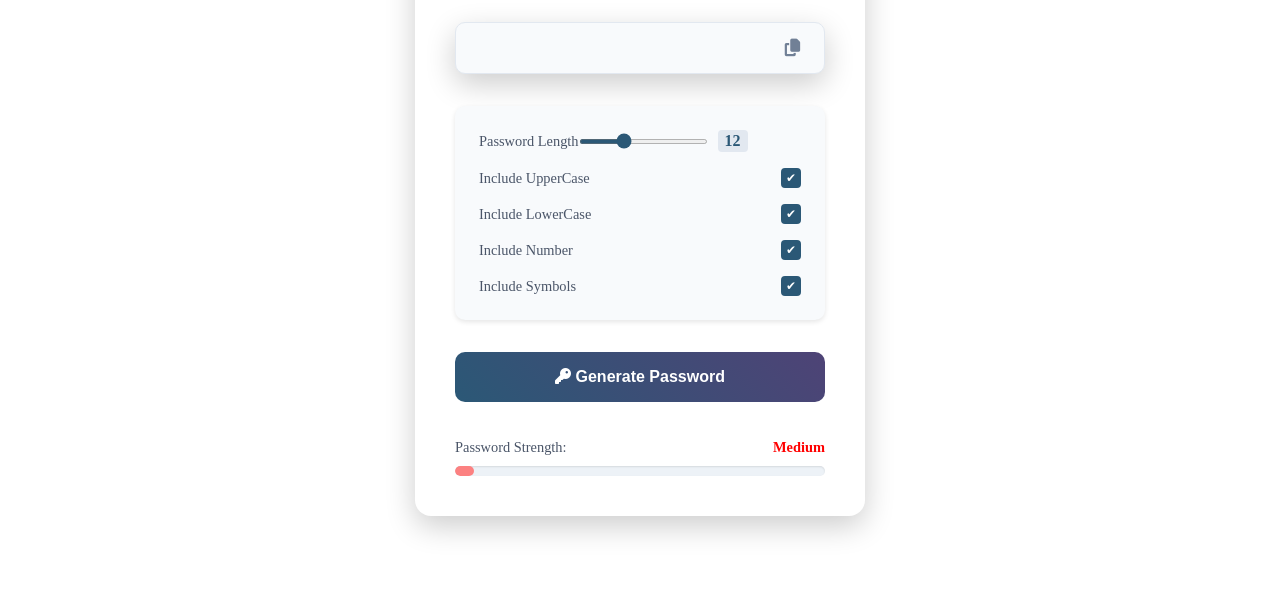
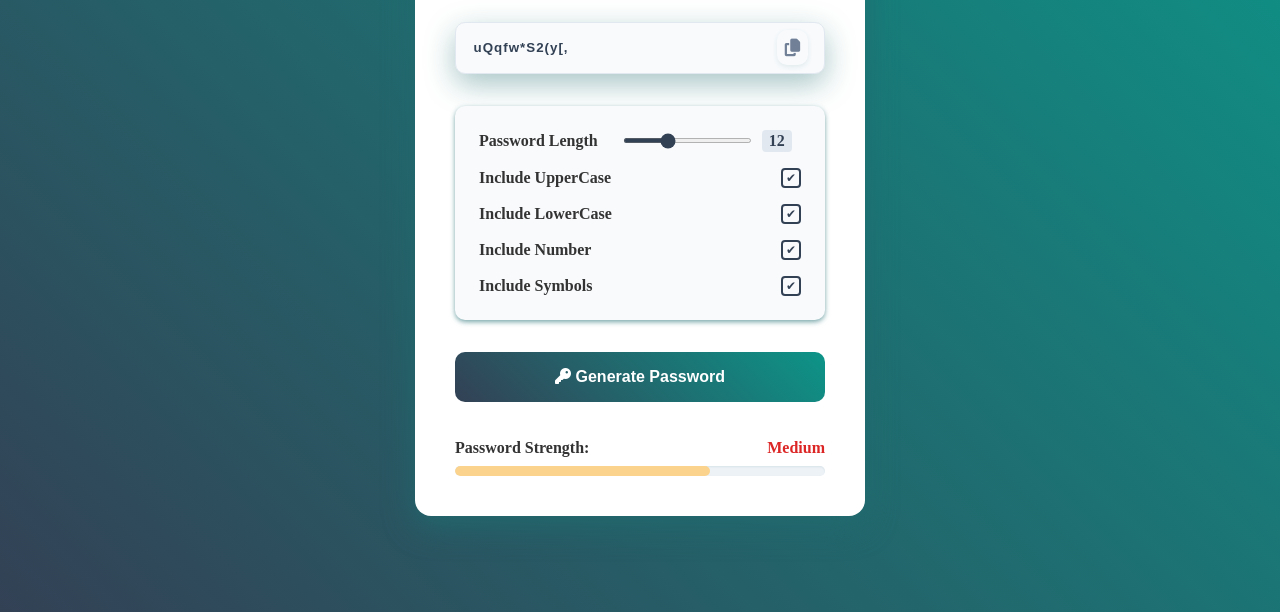
Before and after one commit to Arjun-P-Manoj/Password-Generator, a plain HTML site: page index.html in a window 1280 px wide. Shown: the part 188-800 px from the top of the page. Drawn offline with Linux system fonts and the light colour scheme; a web font is replaced by a local one.

Commit message:
Created js and updated css

```diff
--- a/index.html
+++ b/index.html
@@ -22,7 +22,7 @@
         <div class="option">
           <label for="length">Password Length</label>
           <div class="range-container">
-            <input type="range" min="6" max="24" value="12" />
+            <input type="range" id="length" min="6" max="24" value="12" />
             <span id="length-value">12</span>
           </div>
         </div>
@@ -35,21 +35,21 @@
           <input type="checkbox" id="lowercase" checked />
         </div>
         <div class="option">
-          <label for="number">Include Number</label>
-          <input type="checkbox" id="number" checked />
+          <label for="numbers">Include Number</label>
+          <input type="checkbox" id="numbers" checked />
         </div>
         <div class="option">
-          <label for=" symbols">Include Symbols</label>
-          <input type="checkbox" id=" symbols" checked />
+          <label for="symbols">Include Symbols</label>
+          <input type="checkbox" id="symbols" checked />
         </div>
       </div>
       <button id="generate-btn">
         <i class="fas fa-key"></i> Generate Password
       </button>
       <div class="strength-container">
-        <p> Password Strength: <span id="strength-label">Medium</span></p>
+        <p>Password Strength: <span id="strength-label">Medium</span></p>
         <div class="strength-meter">
-            <div class="strength-bar"></div>
+          <div class="strength-bar"></div>
         </div>
       </div>
     </div>
--- a/script.js
+++ b/script.js
@@ -0,0 +1,140 @@
+const passwordInput = document.getElementById("password");
+const lengthSlider = document.getElementById("length");
+const lengthDisplay = document.getElementById("length-value");
+const uppercaseCheckbox = document.getElementById("uppercase");
+const lowercaseCheckbox = document.getElementById("lowercase");
+const numbersCheckbox = document.getElementById("numbers");
+const symbolsCheckbox = document.getElementById("symbols");
+const generateButton = document.getElementById("generate-btn");
+const copyButton = document.getElementById("copy-btn");
+const strengthBar = document.querySelector(".strength-bar");
+const strengthText = document.querySelector(".strength-container p");
+const strengthLabel = document.getElementById("strength-label");
+
+const uppercaseLetters = "ABCDEFGHIJKLMNOPQRSTUVWXYZ";
+const lowercaseLetters = "abcdefghijklmnopqrstuvwxyz";
+const numberCharacters = "0123456789";
+const symbolCharacters = "!@#$%^&*()-_=+[]{}|;:,.<>?/";
+
+lengthSlider.addEventListener("input", () => {
+  lengthDisplay.textContent = lengthSlider.value;
+});
+
+generateButton.addEventListener("click", makePassword);
+
+function makePassword() {
+  const length = Number(lengthSlider.value);
+  const includeUppercase = uppercaseCheckbox.checked;
+  const includeLowercase = lowercaseCheckbox.checked;
+  const includeSymbols = symbolsCheckbox.checked;
+  const includeNumbers = numbersCheckbox.checked;
+
+  if (!includeLowercase && !includeUppercase && !includeSymbols) {
+    alert("Please Select Atleast One Char Type!");
+    return;
+  }
+
+  const newPassword = createPassword(
+    length,
+    includeUppercase,
+    includeLowercase,
+    includeNumbers,
+    includeSymbols
+  );
+  passwordInput.value = newPassword;
+
+  updateStrengthMeter(newPassword);
+}
+
+function createPassword(
+  length,
+  includeUppercase,
+  includeLowercase,
+  includeNumbers,
+  includeSymbols
+) {
+  let allcharacters = "";
+
+  if (includeUppercase) allcharacters += uppercaseLetters;
+  if (includeLowercase) allcharacters += lowercaseLetters;
+  if (includeNumbers) allcharacters += numberCharacters;
+  if (includeSymbols) allcharacters += symbolCharacters;
+  let password = "";
+  for (let i = 0; i < length; i++) {
+    const randomIndex = Math.floor(Math.random() * allcharacters.length);
+    password += allcharacters[randomIndex];
+  }
+  return password;
+}
+
+function updateStrengthMeter(password) {
+  const passwordLength = password.length;
+  const hasUppercase = /[A-Z]/.test(password);
+  const hasLowercase = /a-z]/.test(password);
+  const hasNumber = /[0-9]/.test(password);
+  const hasSymbols = /[!@#$%^&*()-_=+[\]{}|;:,.<>?/]/.test(password);
+
+  let strengthScore = 0;
+
+  strengthScore += Math.min(passwordLength * 2, 40);
+  if (hasUppercase) strengthScore += 15;
+  if (hasLowercase) strengthScore += 15;
+  if (hasNumber) strengthScore += 15;
+  if (hasSymbols) strengthScore += 15;
+
+  if (passwordLength < 8) {
+    strengthScore = Math.min(strengthScore, 40);
+  }
+
+  const safeScore = Math.max(5, Math.min(100, strengthScore));
+  strengthBar.style.width = safeScore + "%";
+
+  let strengthLabelText = "";
+  let barColor = "";
+
+  if (strengthScore < 40) {
+    barColor = "#fc8181";
+    strengthLabelText = "Weak";
+  } else if (strengthScore < 70) {
+    barColor = "#fbd38d";
+    strengthLabelText = "Medium";
+  } else {
+    barColor = "#68d391";
+    strengthLabelText = "Strong";
+  }
+
+  strengthBar.style.backgroundColor = barColor;
+  strengthLabel.textContent = strengthLabelText;
+}
+
+window.addEventListener("DOMContentLoaded", makePassword);
+
+copyButton.addEventListener("click", () => {
+  if (!passwordInput.value) return;
+  navigator.clipboard
+    .writeText(passwordInput.value)
+    .then(() => showCopySuccess())
+    .catch((error) => {
+      console.log(error);
+    });
+});
+
+function showCopySuccess() {
+  copyButton.classList.remove("fa-solid", "fa-copy");
+  copyButton.classList.add("fa-regular", "fa-circle-check");
+  copyButton.style.color = "#48bb78";
+  setTimeout(() => {
+    copyButton.classList.remove("fa-regular", "fa-circle-check");
+    copyButton.classList.add("fa-solid", "fa-copy");
+    copyButton.style.color = "";
+  }, 1500);
+}
+passwordInput.addEventListener("click", () => {
+  if (!passwordInput.value) return;
+  navigator.clipboard
+    .writeText(passwordInput.value)
+    .then(() => showCopySuccess())
+    .catch((error) => {
+      console.log(error);
+    });
+});
--- a/style.css
+++ b/style.css
@@ -1,11 +1,13 @@
 @import url("https://fonts.googleapis.com/css2?family=Lusitana:wght@400;700&family=Poppins:ital,wght@0,100;0,200;0,300;0,400;0,500;0,600;0,700;0,800;0,900;1,100;1,200;1,300;1,400;1,500;1,600;1,700;1,800;1,900&display=swap");
 
 :root {
-  --primary-color: #2b5876;
-  --secondary-color: #4e4376;
-  --weak-color: #fc8181;
-  --medium-color: #fbd38d;
-  --strong-color: #68d391;
+  --primary-color: #334155;
+  --secondary-color: #0d9488;
+  --weak-color: #f87171;
+  --medium-color: #fbbf24;
+  --strong-color: #4ade80;
+  --heading-color: #0f766e;
+  --heading-color: #14532d;
 }
 
 * {
@@ -20,19 +22,24 @@ body {
   justify-content: center;
   align-items: center;
   color: #333;
+  background: linear-gradient(
+    45deg,
+    var(--primary-color),
+    var(--secondary-color)
+  );
 }
 .container {
   background-color: #fff;
   padding: 2.5rem;
   border-radius: 1rem;
-  box-shadow: 0 10px 30px rgba(0, 0, 0, 0.2);
+  box-shadow: 0 10px 30px rgba(32, 107, 111, .8);
   width: 100%;
   max-width: 450px;
 }
 h1 {
   text-align: center;
   margin-bottom: 1.8rem;
-  color: var(--primary-color);
+  color: var(--heading-color);
   font-weight: 700;
   position: relative;
   padding-bottom: 0.5rem;
@@ -59,7 +66,7 @@ h1::after {
   border: 1px solid #e2e8f0;
   margin-bottom: 2rem;
   overflow: hidden;
-  box-shadow: 0 10px 30px rgba(0, 0, 0, 0.2);
+  box-shadow: 0 10px 30px rgba(32, 107, 111, 0.4);
   display: flex;
   justify-content: space-between;
   align-items: center;
@@ -72,10 +79,11 @@ h1::after {
   padding-right: 50px;
   border: none;
   background: transparent;
-  color: grey;
+  color: var(--primary-color);
   letter-spacing: 1px;
   border-radius: 10px;
   outline: none;
+  font-weight: 700;
 }
 #copy-btn {
   cursor: pointer;
@@ -87,6 +95,8 @@ h1::after {
   justify-content: center;
   align-items: center;
   background-repeat: 50%;
+  border-radius: 10px;
+  box-shadow: 0 2px 5px rgba(32, 107, 111, 0.1);
 }
 #copy-btn:hover {
   color: var(--primary-color);
@@ -96,7 +106,7 @@ h1::after {
   background-color: #f8fafc;
   padding: 1.5rem;
   border-radius: 10px;
-  box-shadow: 0 2px 5px rgba(0, 0, 0, 0.1);
+  box-shadow: 0 2px 5px rgba(32, 107, 111, 0.6);
 }
 .option {
   display: flex;
@@ -108,15 +118,16 @@ h1::after {
   margin-bottom: 0;
 }
 .option label {
-  font-size: 0.9rem;
-  color: #4a5568;
+  font-size: 1rem;
+  font-weight: 600;
+  color: var(--label-color);
 }
 .range-container {
   display: flex;
   align-items: center;
   gap: 10px;
   width: 60%;
-  /* margin-left: 30px; */
+  margin-left: 25px;
   flex: 1;
 }
 
@@ -139,13 +150,13 @@ input[type="checkbox"] {
 }
 
 input[type="checkbox"]:checked {
-  background-color: var(--primary-color);
+  /* background-color: var(--primary-color); */
 }
 
 input[type="checkbox"]:checked::after {
   position: absolute;
   content: "\2714";
-  color: white;
+  color: var(--primary-color);
   left: 50%;
   top: 50%;
   transform: translate(-50%, -50%);
@@ -177,7 +188,7 @@ button {
   color: white;
   transition: all 0.3;
   margin-bottom: 1.5rem;
-  box-shadow: 0 4ox 8px rgba(43, 88, 118, 0.2);
+  box-shadow: 0 4ox 8px rgba(43, 88, 118, 0.);
 }
 button:hover {
   transform: translateY(-2px);
@@ -190,16 +201,16 @@ button:active {
   margin-top: 0.8rem;
 }
 .strength-container p {
-  font-size: 0.9rem;
-  color: #4a5568;
+  font-size: 1rem;
+  color: var(--primary-color);
   margin-bottom: 0.6rem;
   display: flex;
   justify-content: space-between;
   /* align-items: center; */
-  font-weight: 500;
+  font-weight: 600;
 }
 #strength-label {
-  color: red;
+  color: #dc2626;
   font-weight: 600;
 }
 .strength-meter {
@@ -208,7 +219,7 @@ button:active {
   border-radius: 5px;
   margin-top: 0.5rem;
   overflow: hidden;
-  box-shadow: inset 0 1px 2px rgba(0, 0, 0, 0.1);
+  box-shadow: inset 0 1px 2px rgba(32, 107, 111, 0.1);
 }
 .strength-bar {
   height: 100%;
@@ -218,17 +229,19 @@ button:active {
   transition: all 0.3s ease;
   border-radius: 5px;
 }
-
-@media (max-width:768px){
-  .container{
+.strength-container p {
+  color: var(--label-color);
+  font-size: 1rem;
+}
+@media (max-width: 768px) {
+  .container {
     width: 95%;
     padding: 1.8rem;
   }
-  h1{
+  h1 {
     font-size: 1.6rem;
   }
-  .option label{
+  .option label {
     font-size: 0.9rem;
-
   }
 }
```
